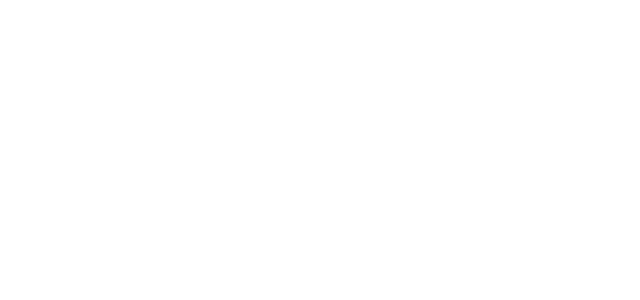
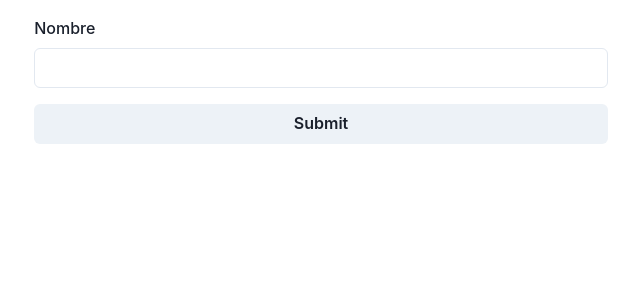
Before and after one commit to chrisvasqm/hookform-sample, a React (Vite) app: page / in a window 1280 px wide. Shown: the top 300 px of the page, without its empty margins (319-959 px from the left). Built offline with nearby package versions, Linux system fonts and the light colour scheme.

Commit message:
Setup base form

```diff
--- a/src/App.tsx
+++ b/src/App.tsx
@@ -1,5 +1,32 @@
+import {
+  Button,
+  Container,
+  FormControl,
+  FormLabel,
+  Input,
+  Stack
+} from '@chakra-ui/react';
+
 function App() {
-  <div>App</div>;
+  const handleSubmit = (event: any) => {
+    event.preventDefault();
+    console.log('Submitted');
+  };
+
+  return (
+    <Container p={4}>
+      <form onSubmit={handleSubmit}>
+        <Stack spacing={4}>
+          <FormControl>
+            <FormLabel>Nombre</FormLabel>
+            <Input type='text' />
+          </FormControl>
+
+          <Button type='submit'>Submit</Button>
+        </Stack>
+      </form>
+    </Container>
+  );
 }
 
 export default App;
```
